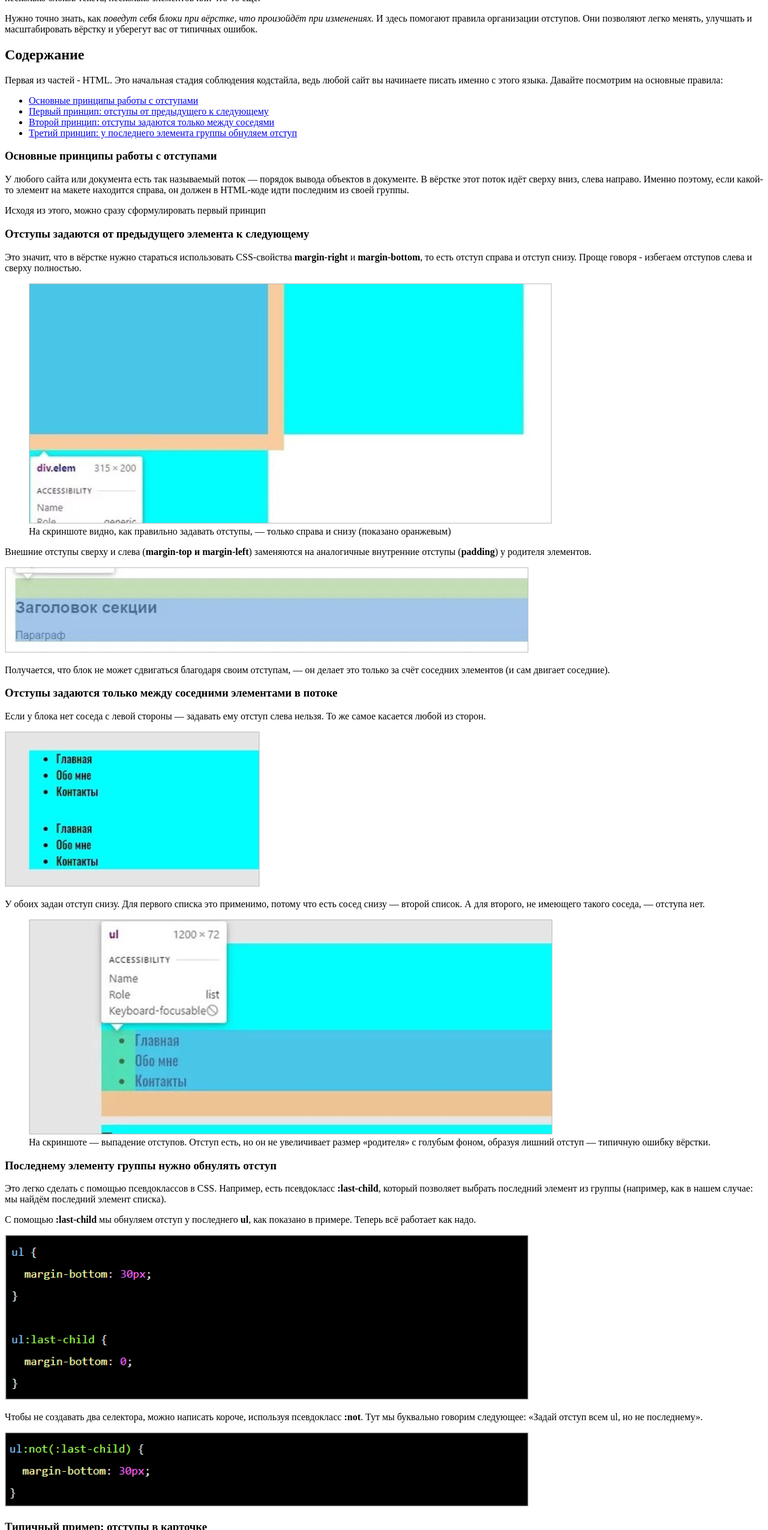
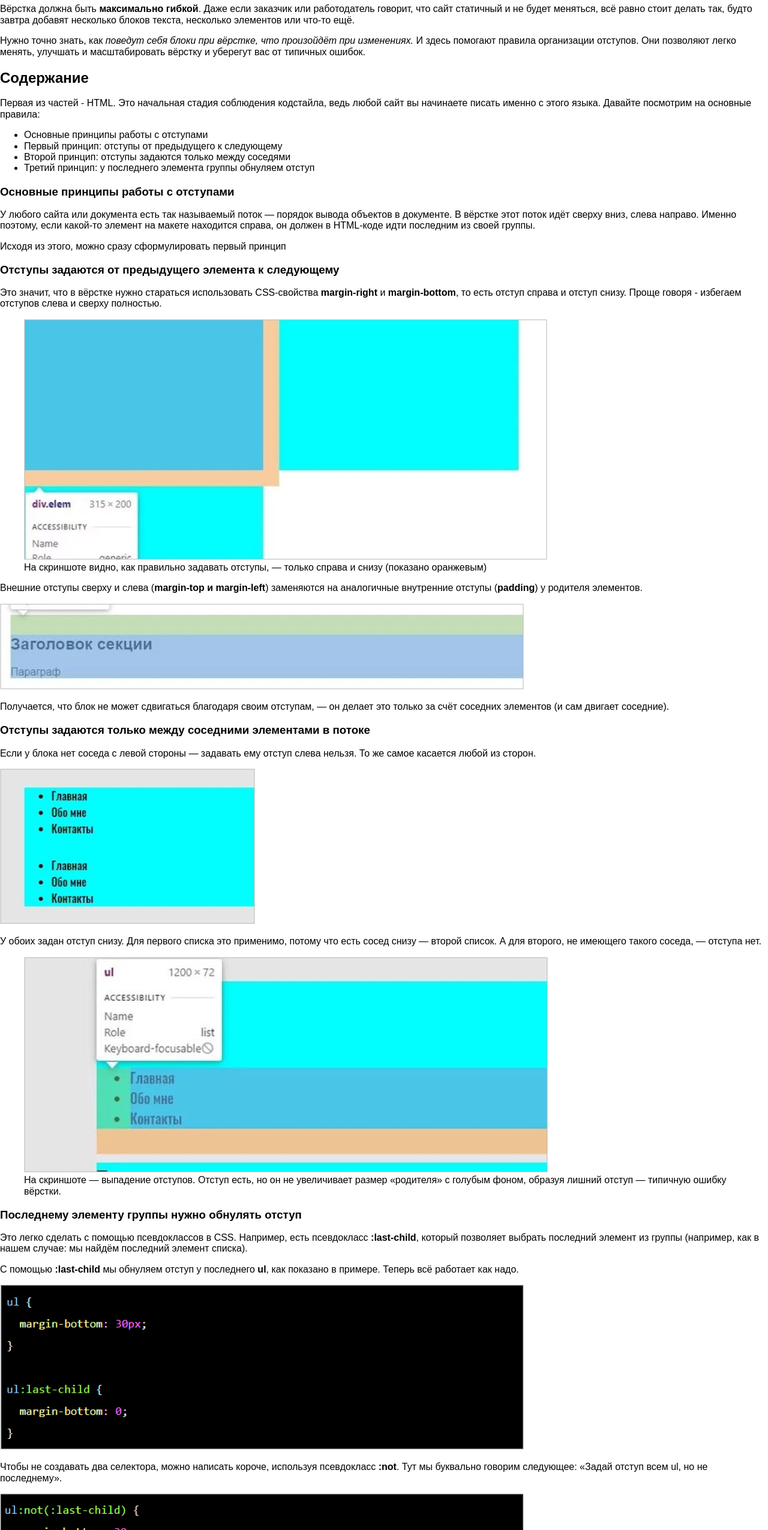
Before and after one commit to quisdy/prp_practice, a plain HTML site: page article.html in a window 1280 px wide. Shown: the part 110-2660 px from the top of the page at 60% size. Drawn offline with Linux system fonts and the light colour scheme.

Commit message:
Update article.html

```diff
--- a/article.html
+++ b/article.html
@@ -5,62 +5,68 @@
   <meta charset="UTF-8">
   <meta name="viewport" content="width=device-width, initial-scale=1.0">
   <title>Статья</title>
+	<link rel="stylesheet" href="css/normalize.css">
+	<link rel="stylesheet" href="css/style.css">
 </head>
 
 <body>
-  <h1><b>Правила организации отступов:</b> как сделать вёрстку гибкой и не допустить ошибок</h1>
+	<div class="container">
+		<h1 class="h1-title">
+			<b>Правила организации отступов:</b> как сделать вёрстку гибкой и не допустить ошибок
+		</h1>
+		<p class="text">Вёрстка должна быть <b>максимально гибкой</b>. Даже если заказчик или работодатель говорит, что сайт статичный и не будет меняться, всё равно стоит делать так, будто завтра добавят несколько блоков текста, несколько элементов или что-то ещё.</p>
+		<p class="text">Нужно точно знать, как <i>поведут себя блоки при вёрстке, что произойдёт при изменениях.</i> И здесь помогают правила организации отступов. Они позволяют легко менять, улучшать и масштабировать вёрстку и уберегут вас от типичных ошибок.</p>
 
-  <p>Вёрстка должна быть <b>максимально гибкой</b>. Даже если заказчик или работодатель говорит, что сайт статичный и не будет меняться, всё равно стоит делать так, будто завтра добавят несколько блоков текста, несколько элементов или что-то ещё.</p>
-  <p>Нужно точно знать, как <i>поведут себя блоки при вёрстке, что произойдёт при изменениях.</i> И здесь помогают правила организации отступов. Они позволяют легко менять, улучшать и масштабировать вёрстку и уберегут вас от типичных ошибок.</p>
-
-  <h2>
+		<div class="gray-box">
+			<h2 class="h2-title">
 				Содержание
 			</h2>
-  <p>
+			<p class="text">
 				Первая из частей - HTML. Это начальная стадия соблюдения кодстайла, ведь любой сайт вы начинаете писать именно с
 				этого языка. Давайте посмотрим на основные правила:
 			</p>
-  <ul>
-    <li>
+			<ul class="list">
+				<li class="list-item">
 					<a href="#block1">Основные принципы работы с отступами</a>
 				</li>
-    <li><a href="#block2">Первый принцип: отступы от предыдущего к следующему</a>
+				<li class="list-item"><a href="#block2">Первый принцип: отступы от предыдущего к следующему</a>
 				</li>
-    <li>
+				<li class="list-item">
 					<a href="#block3">Второй принцип: отступы задаются только между соседями</a>
 				</li>
-    <li>
+				<li class="list-item">
 					<a href="#block4">Третий принцип: у последнего элемента группы обнуляем отступ</a>
 				</li>
 			</ul>
+		</div>
 
 		<div id="block1">
-    <h3>Основные принципы работы с отступами</h3>
-    <p> У любого сайта или документа есть так называемый поток — порядок вывода объектов в документе. В вёрстке этот поток идёт сверху вниз, слева направо. Именно поэтому, если какой-то элемент на макете находится справа, он должен в HTML-коде идти последним из своей группы.
+			<h3 class="h3-title">Основные принципы работы с отступами</h3>
+			<p class="text"> У любого сайта или документа есть так называемый поток — порядок вывода объектов в документе. В вёрстке этот поток идёт сверху вниз, слева направо. Именно поэтому, если какой-то элемент на макете находится справа, он должен в HTML-коде идти последним из своей группы.
 			</p>
-    <p>Исходя из этого, можно сразу сформулировать первый принцип</p>
+			<p class="text">Исходя из этого, можно сразу сформулировать первый принцип</p>
 		</div>
 
 		<div id="block2">
-    <h3>Отступы задаются от предыдущего элемента к следующему</h3>
-    <p>Это значит, что в вёрстке нужно стараться использовать CSS-свойства <b>margin-right</b> и <b>margin-bottom</b>, то есть отступ справа и отступ снизу. Проще говоря - избегаем отступов слева и сверху полностью.</p>
-    <figure>
+			<h3 class="h3-title">Отступы задаются от предыдущего элемента к следующему</h3>
+			<p class="text">Это значит, что в вёрстке нужно стараться использовать CSS-свойства <b>margin-right</b> и <b>margin-bottom</b>, то есть отступ справа и отступ снизу. Проще говоря - избегаем отступов слева и сверху полностью.</p>
+			<figure class="figure">
 				<img src="img/1.jpg" alt="Отображение правильных внешних отступов (margin) в DevTools">
 				<figcaption>
 					На скриншоте видно, как правильно задавать отступы, — только справа и снизу (показано оранжевым)
 				</figcaption>
 			</figure>
-    <p>Внешние отступы сверху и слева (<b>margin-top и margin-left</b>) заменяются на аналогичные внутренние отступы (<b>padding</b>) у родителя элементов.</p>
-    <img src="img/2.jpg" alt="Отображение правильных внутренних отступов (padding) в DevTools">
-    <p>Получается, что блок не может сдвигаться благодаря своим отступам, — он делает это только за счёт соседних элементов (и сам двигает соседние).</p>
+			<p class="text">Внешние отступы сверху и слева (<b>margin-top и margin-left</b>) заменяются на аналогичные внутренние отступы (<b>padding</b>) у родителя элементов.</p>
+			<img src="img/2.jpg" alt="Отображение правильных внутренних отступов (padding) в DevTools" class="image">
+			<p class="text">Получается, что блок не может сдвигаться благодаря своим отступам, — он делает это только за счёт соседних элементов (и сам двигает соседние).</p>
 		</div>
 
 		<div id="block3">
-    <h3>Отступы задаются только между соседними элементами в потоке</h3>
-    <p>Если у блока нет соседа с левой стороны — задавать ему отступ слева нельзя. То же самое касается любой из сторон.</p>
-    <img src="img/3.jpg" alt="Изображение области списка">
-    <p>У обоих задан отступ снизу. Для первого списка это применимо, потому что есть сосед снизу — второй список. А для второго, не имеющего такого соседа, — отступа нет.</p>
-    <figure>
+			<h3 class="h3-title">Отступы задаются только между соседними элементами в потоке</h3>
+			<p class="text">Если у блока нет соседа с левой стороны — задавать ему отступ слева нельзя. То же самое касается любой из сторон.</p>
+			<img src="img/3.jpg" alt="Изображение области списка" class="image">
+			<p class="text">У обоих задан отступ снизу. Для первого списка это применимо, потому что есть сосед снизу — второй список. А для второго, не имеющего такого соседа, — отступа нет.</p>
+			<figure class="figure">
 				<img src="img/4.jpg" alt="Выпадение отступов в списке">
 				<figcaption>
 					На скриншоте — выпадение отступов. Отступ есть, но он не увеличивает размер «родителя» с голубым фоном, образуя лишний отступ — типичную ошибку вёрстки.
@@ -69,22 +75,25 @@
 		</div>
 
 		<div id="block4">
-    <h3>Последнему элементу группы нужно обнулять отступ</h3>
-    <p>Это легко сделать с помощью псевдоклассов в CSS. Например, есть псевдокласс <b>:last-child</b>, который позволяет выбрать последний элемент из группы (например, как в нашем случае: мы найдём последний элемент списка).</p>
-    <p>С помощью <b>:last-child</b> мы обнуляем отступ у последнего <b>ul</b>, как показано в примере. Теперь всё работает как надо.</p>
-    <img src="img/5.jpg" alt="Использование псевдокласса :last-child">
-    <p>Чтобы не создавать два селектора, можно написать короче, используя псевдокласс <b>:not</b>. Тут мы буквально говорим следующее: «Задай отступ всем ul, но не последнему».</p>
-    <img src="img/6.jpg" alt="Использование псевдоклассов :not и :last-child">
+			<h3 class="h3-title">Последнему элементу группы нужно обнулять отступ</h3>
+			<p class="text">Это легко сделать с помощью псевдоклассов в CSS. Например, есть псевдокласс <b>:last-child</b>, который позволяет выбрать последний элемент из группы (например, как в нашем случае: мы найдём последний элемент списка).</p>
+			<p class="text">С помощью <b>:last-child</b> мы обнуляем отступ у последнего <b>ul</b>, как показано в примере. Теперь всё работает как надо.</p>
+			<img src="img/5.jpg" alt="Использование псевдокласса :last-child" class="image">
+			<p class="text">Чтобы не создавать два селектора, можно написать короче, используя псевдокласс <b>:not</b>. Тут мы буквально говорим следующее: «Задай отступ всем ul, но не последнему».</p>
+			<img src="img/6.jpg" alt="Использование псевдоклассов :not и :last-child" class="image">
 		</div>
 
-  <h3>Типичный пример: отступы в карточке</h3>
-  <p>Рассмотрим типичный пример — реализацию карточки с контентом на сайте. Как здесь лучше поступить?</p>
-  <p>В нашем примере самая простая карточка: с картинкой, заголовком и описанием. Как правильнее сделать отступы у заголовка и описания? На самом деле, всё очень просто: нужно применить принципы, о которых я рассказал.</p>
-  <img src="img/7.jpg" alt="Пример отступов в карточке">
-  <p>Нам достаточно обернуть весь текст карточки в блок и задать блоку внутренний отступ — padding. Так наша вёрстка будет соответствовать сразу трём принципам. А чтобы сделать отступ между заголовком и описанием, достаточно просто сделать отступ снизу — для заголовка.</p>
+		<h3 class="h3-title">Типичный пример: отступы в карточке</h3>
+		<p class="text">Рассмотрим типичный пример — реализацию карточки с контентом на сайте. Как здесь лучше поступить?</p>
+		<p class="text">В нашем примере самая простая карточка: с картинкой, заголовком и описанием. Как правильнее сделать отступы у заголовка и описания? На самом деле, всё очень просто: нужно применить принципы, о которых я рассказал.</p>
+		<img src="img/7.jpg" alt="Пример отступов в карточке" class="image">
+		<p class="text">Нам достаточно обернуть весь текст карточки в блок и задать блоку внутренний отступ — padding. Так наша вёрстка будет соответствовать сразу трём принципам. А чтобы сделать отступ между заголовком и описанием, достаточно просто сделать отступ снизу — для заголовка.</p>
 
-  <h2>Итог</h2>
-  <p>Это основные правила организации отступов, которые помогут вам сделать вёрстку качественной и гибкой. Главное — начать им следовать. Со временем их соблюдение войдёт в привычку и вы начнёте сразу понимать, где можно допустить ошибку и как её избежать.</p>
+		<div class="gray-box">
+			<h2 class="h2-title">Итог</h2>
+			<p class="text">Это основные правила организации отступов, которые помогут вам сделать вёрстку качественной и гибкой. Главное — начать им следовать. Со временем их соблюдение войдёт в привычку и вы начнёте сразу понимать, где можно допустить ошибку и как её избежать.</p>
+		</div>
+	</div>
 </body>
 
 </html>
```
Lines whose indentation alone changed are shown as unchanged.
